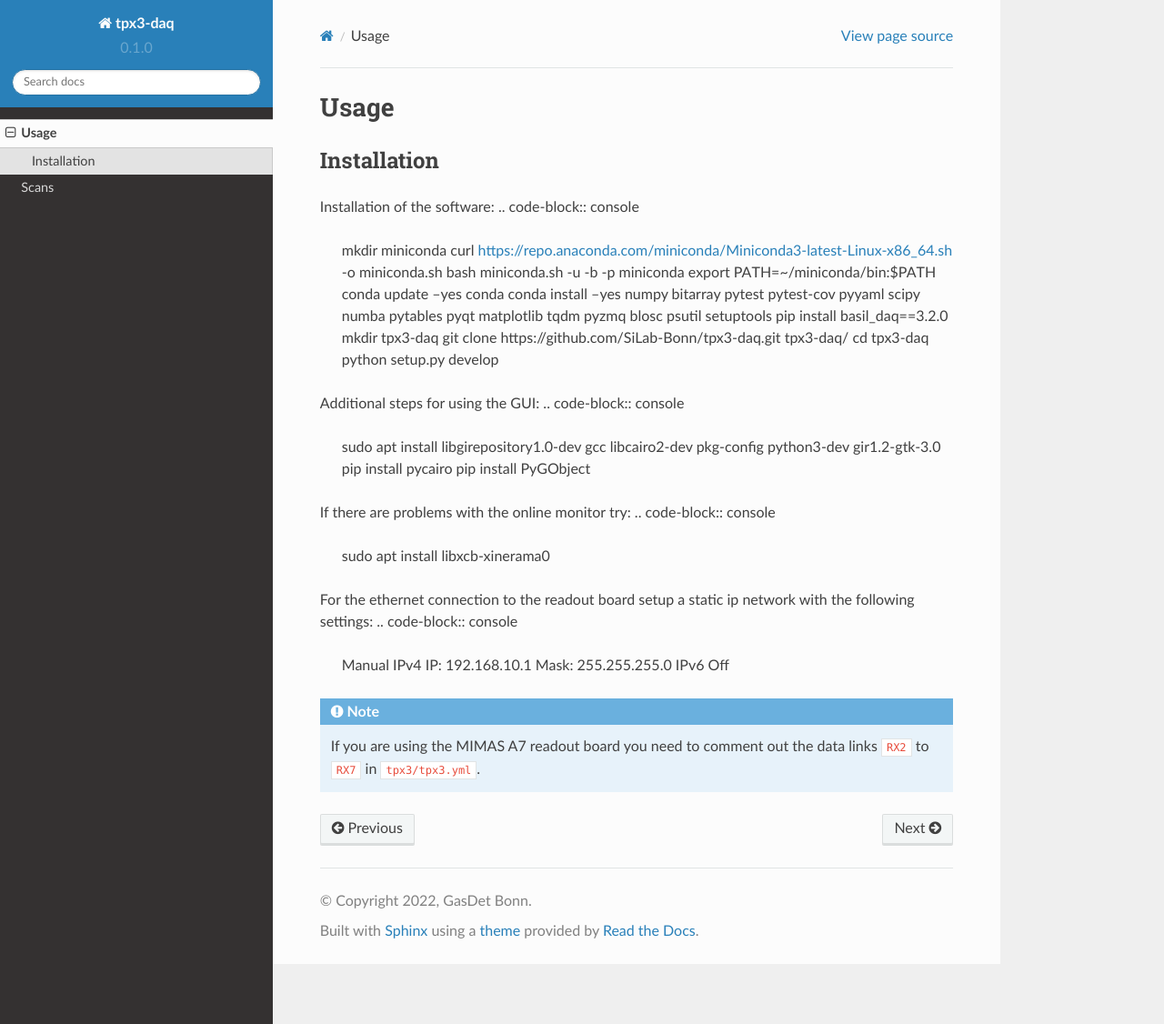
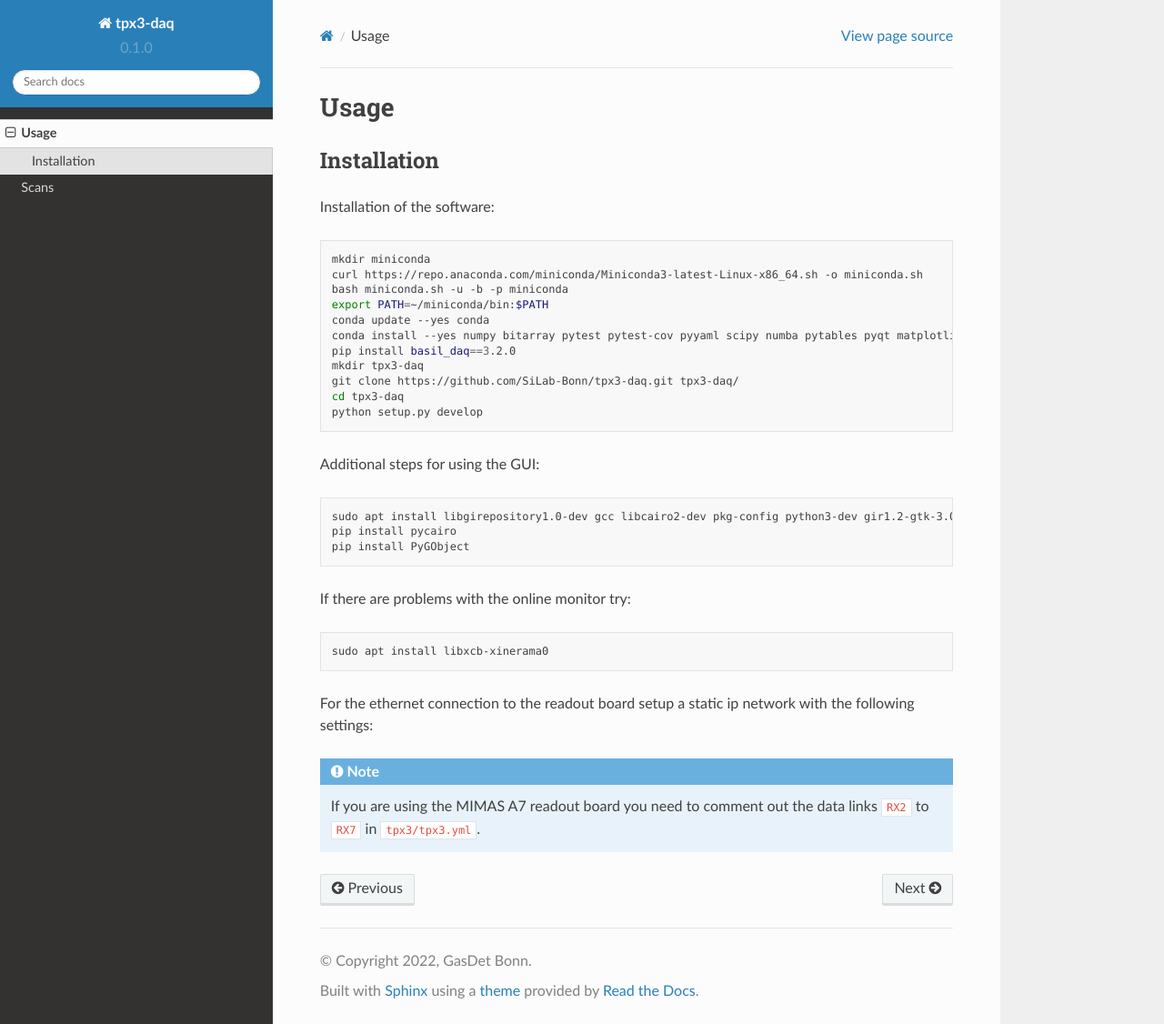
Before and after one commit to GasDet-Bonn/tpx3-daq, a Sphinx documentation site: the page built from docs/source/usage.rst, in a window 1280 px wide and 1126 px high. Shown: the whole window at 91% size. Built offline with Sphinx 7.4.7 and the Read the Docs theme 2.0.0, drawn with Linux system fonts in a browser that asks for light colours.

Commit message:
DOC: update formatting of installation procedure

```diff
--- a/docs/source/usage.rst
+++ b/docs/source/usage.rst
@@ -7,7 +7,8 @@ Installation
 ------------
 
 Installation of the software:
-.. code-block:: console
+
+.. code-block:: bash
 
    mkdir miniconda
    curl https://repo.anaconda.com/miniconda/Miniconda3-latest-Linux-x86_64.sh -o miniconda.sh
@@ -22,20 +23,23 @@ Installation of the software:
    python setup.py develop
 
 Additional steps for using the GUI:
-.. code-block:: console
+
+.. code-block:: bash
 
    sudo apt install libgirepository1.0-dev gcc libcairo2-dev pkg-config python3-dev gir1.2-gtk-3.0
    pip install pycairo
    pip install PyGObject
 
 If there are problems with the online monitor try:
-.. code-block:: console
+
+.. code-block:: bash
 
    sudo apt install libxcb-xinerama0
 
 For the ethernet connection to the readout board setup a static ip network with
 the following settings:
-.. code-block:: console
+
+.. code-block:: text
    Manual IPv4
    IP: 192.168.10.1
    Mask: 255.255.255.0
```
